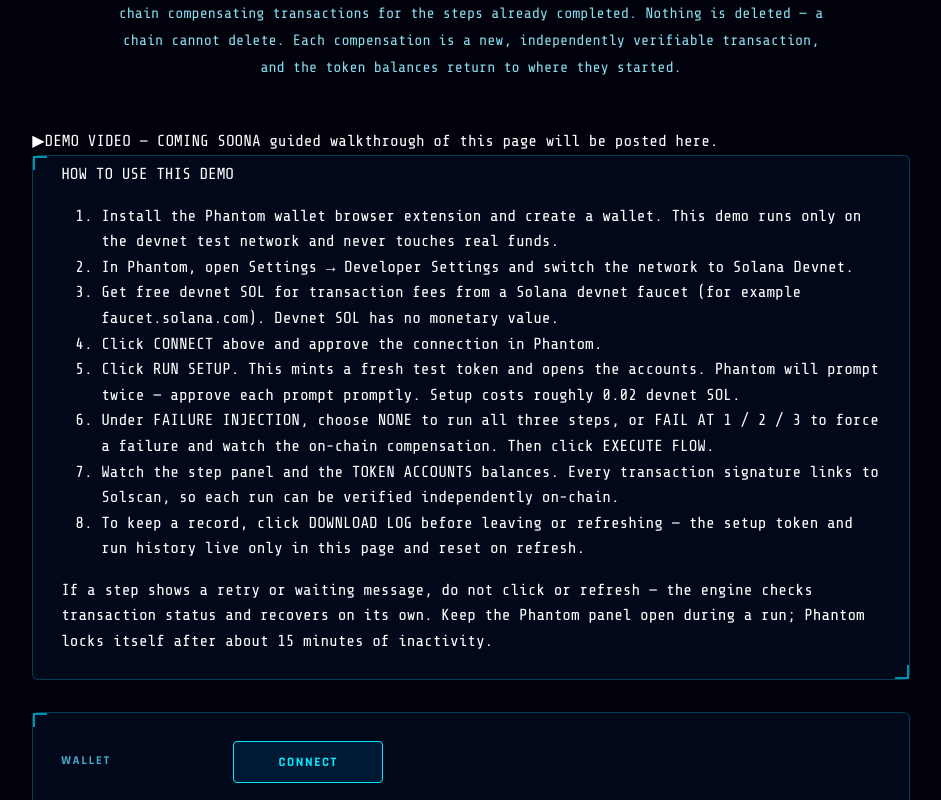
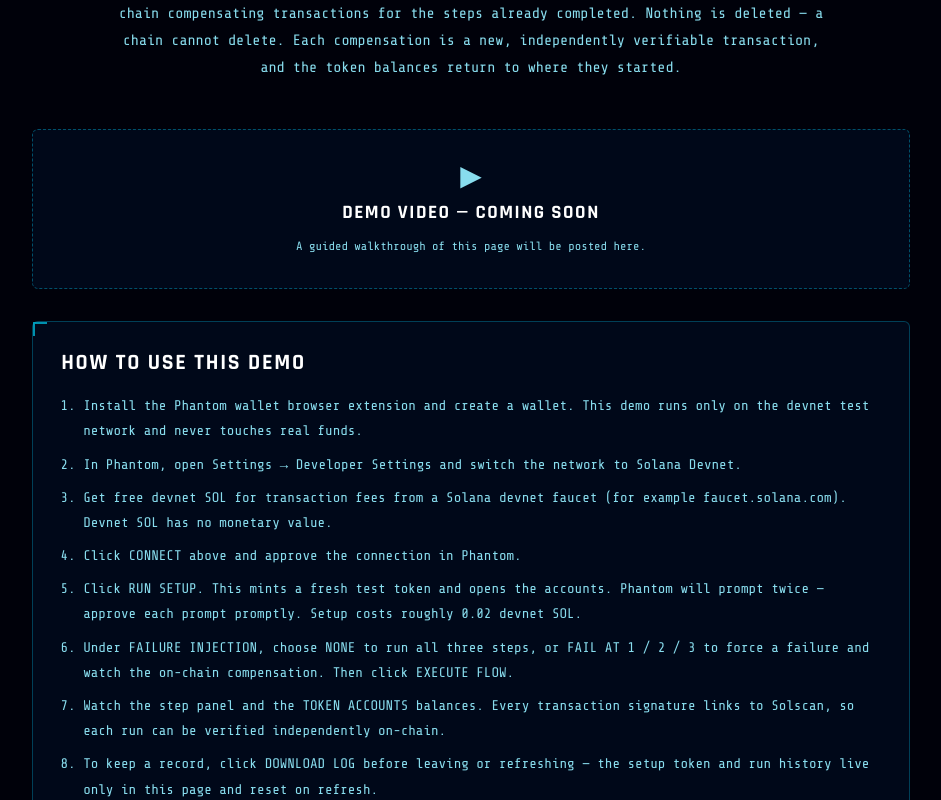
Before and after one commit to cosmosledgerlabs/cosmosledgerlabs-website, a Next.js app: page /flow in a window 1280 px wide. Shown: the part 520-1320 px from the top of the page, without its empty margins (169-1110 px from the left). Built offline with nearby package versions, Linux system fonts and the light colour scheme.

Commit message:
Add video slot styles to Flow.module.css

```diff
--- a/styles/Flow.module.css
+++ b/styles/Flow.module.css
@@ -501,3 +501,82 @@
   .verifyRow { flex-direction: column; align-items: flex-start; }
   .verifyKey { flex: 0 0 auto; }
 }
+
+/* ===== HOW TO USE + VIDEO SLOT (2026-09-09) ===== */
+
+.videoPlaceholder,
+.videoLink {
+  display: flex;
+  flex-direction: column;
+  align-items: center;
+  gap: 8px;
+  background: rgba(0, 10, 28, .88);
+  border: 1px dashed rgba(0, 190, 230, .4);
+  border-radius: 6px;
+  padding: 32px 20px;
+  margin-bottom: var(--sp4);
+  text-align: center;
+  text-decoration: none;
+}
+
+.videoLink {
+  border-style: solid;
+  cursor: pointer;
+  transition: border-color .2s ease;
+}
+
+.videoLink:hover {
+  border-color: rgba(0, 220, 255, .8);
+}
+
+.videoPlay {
+  font-size: 28px;
+  color: var(--text-muted);
+  line-height: 1;
+}
+
+.videoLabel {
+  font-family: 'Rajdhani', sans-serif;
+  font-size: clamp(15px, 2vw, 19px);
+  font-weight: 700;
+  letter-spacing: .08em;
+  color: var(--text);
+}
+
+.videoNote {
+  font-family: 'Share Tech Mono', monospace;
+  font-size: 12px;
+  color: var(--text-muted);
+}
+
+.howTitle {
+  font-family: 'Rajdhani', sans-serif;
+  font-size: clamp(16px, 2.2vw, 22px);
+  font-weight: 700;
+  letter-spacing: .08em;
+  color: var(--text);
+  margin: 18px 0 12px;
+}
+
+.howList {
+  margin: 0 0 14px;
+  padding-left: 22px;
+}
+
+.howList li {
+  font-family: 'Share Tech Mono', monospace;
+  font-size: clamp(12px, 1.4vw, 14px);
+  line-height: 1.8;
+  color: var(--text-muted);
+  margin-bottom: 8px;
+}
+
+.howNote {
+  font-family: 'Share Tech Mono', monospace;
+  font-size: 12px;
+  line-height: 1.7;
+  color: var(--text-muted);
+  border-left: 2px solid rgba(0, 220, 255, .38);
+  padding-left: 12px;
+  margin-bottom: 14px;
+}
```
